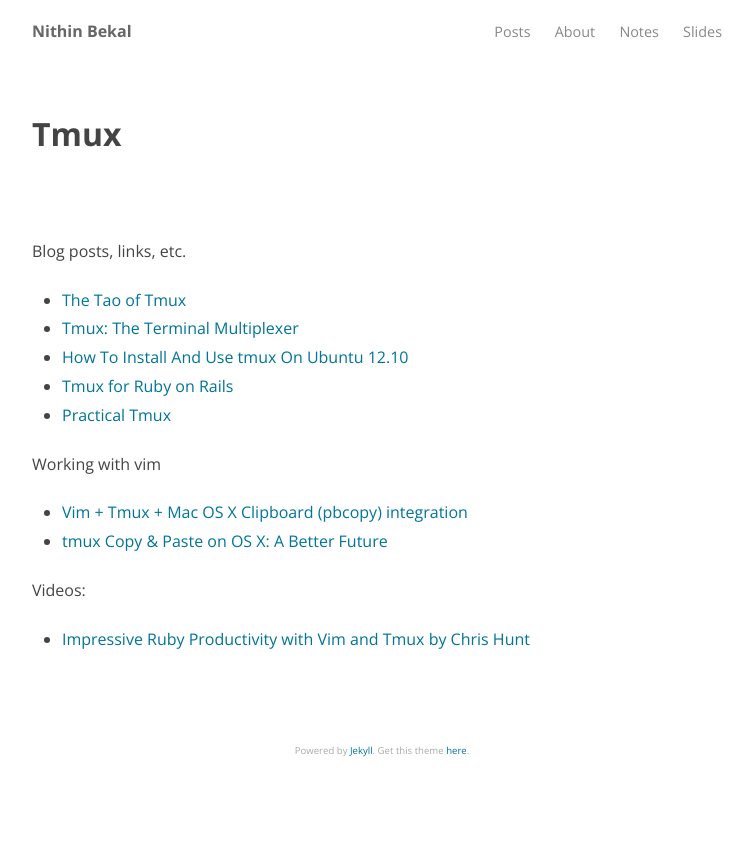
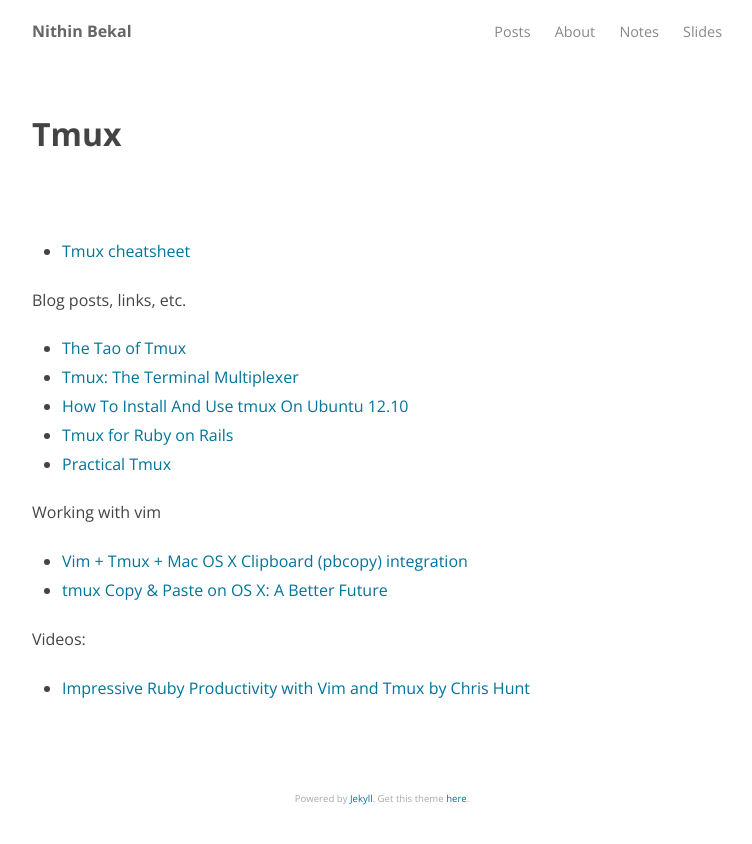
Before and after one commit to nithinbekal/nithinbekal.github.io, a Jekyll site: the page built from notes/tmux.md, in a window 1280 px wide. Shown: the top 844 px of the page, without its empty margins (258-1010 px from the left). Built offline with Jekyll 4.4.1, drawn with Linux system fonts in a browser that asks for light colours.

Commit message:
Add link to tmux cheatsheet

```diff
--- a/notes/tmux.md
+++ b/notes/tmux.md
@@ -3,6 +3,8 @@
 title: 'Tmux'
 date:   2014-06-07 12:00:00
 ---
+
+- [Tmux cheatsheet](https://gist.github.com/MohamedAlaa/2961058)
 
 Blog posts, links, etc.
 
```
